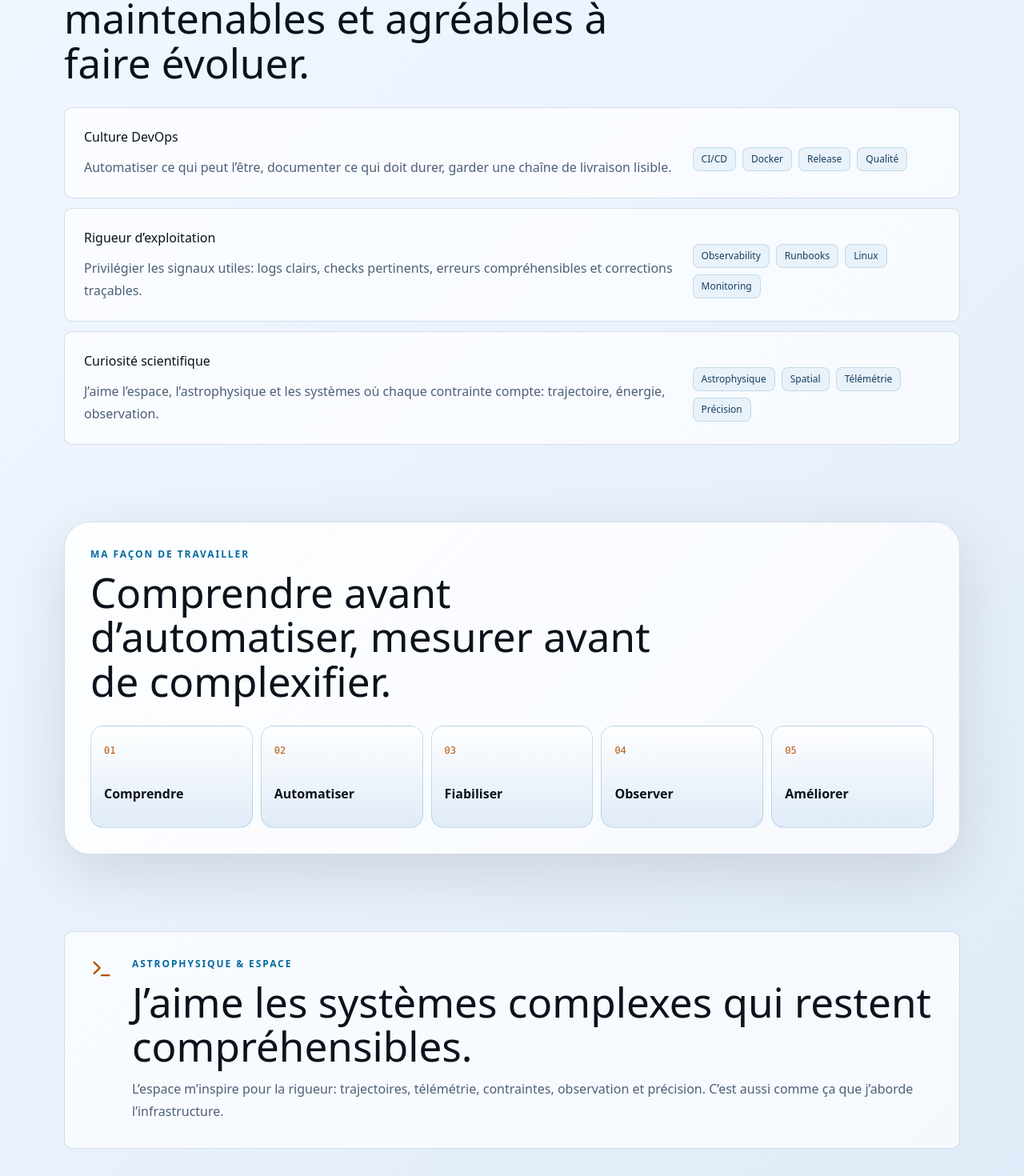
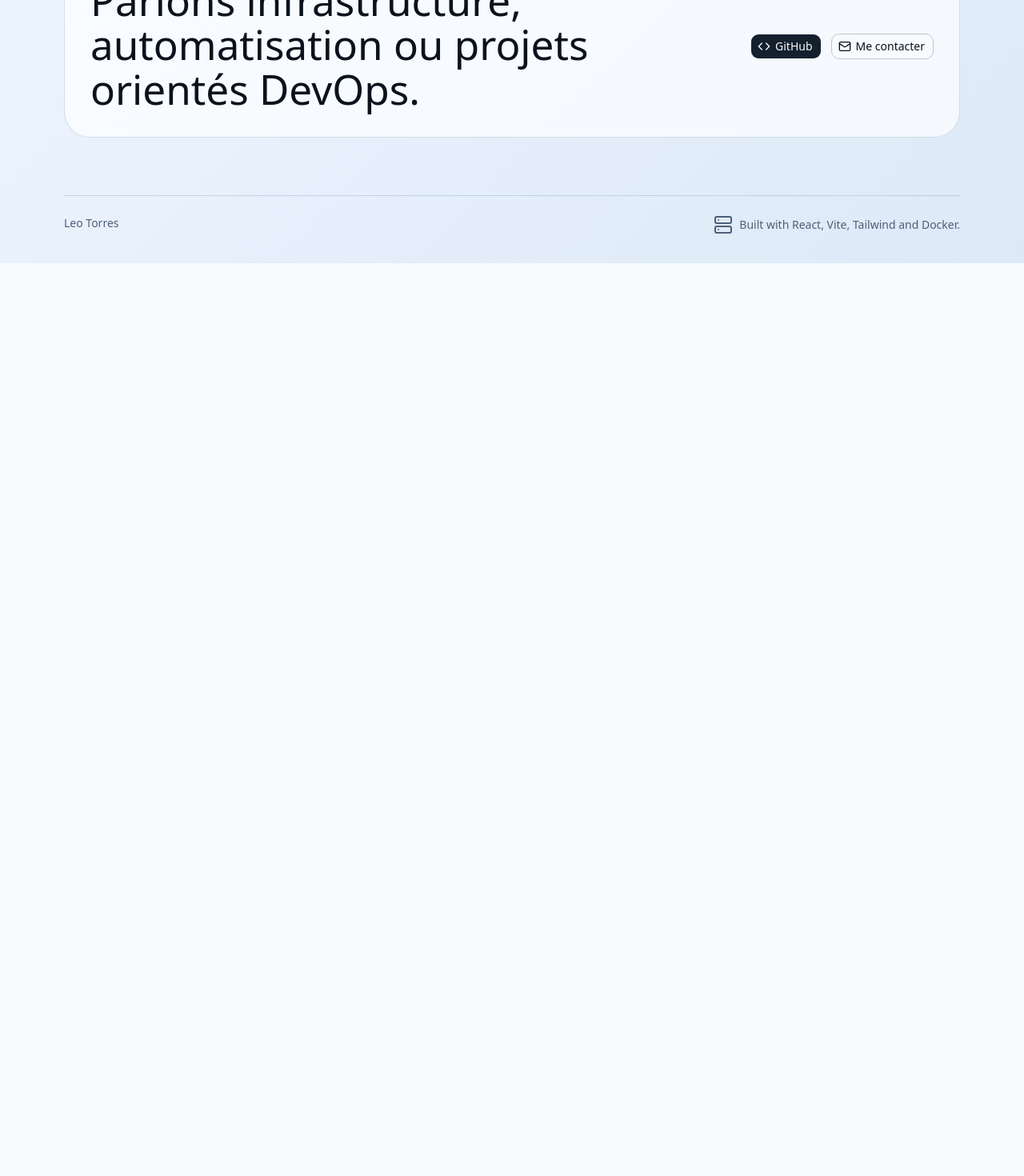
Before and after one commit to laflut3/Portfolio-Leo-Torres, a React (Vite) app: page / in a window 1280 px wide. Shown: the part 1800-3270 px from the top of the page at 80% size. After the commit the page ends 2129 px from the top, so only its background shows below. Built offline with nearby package versions, Linux system fonts and the light colour scheme.

Commit message:
refactor: keep good section

```diff
--- a/src/App.tsx
+++ b/src/App.tsx
@@ -3,11 +3,8 @@ import { ContactSection } from '@/components/sections/ContactSection'
 import { Footer } from '@/components/layout/Footer'
 import { Header } from '@/components/layout/Header'
 import { HeroSection } from '@/components/sections/HeroSection'
-import { PipelineSection } from '@/components/sections/PipelineSection'
-import { ProjectsSection } from '@/components/sections/ProjectsSection'
 import { SignalSection } from '@/components/sections/SignalSection'
 import { SkillsSection } from '@/components/sections/SkillsSection'
-import { SpaceNoteSection } from '@/components/sections/SpaceNoteSection'
 import { ThemeSwitch } from '@/components/layout/ThemeSwitch'
 import { usePortfolioAnimation } from '@/hooks/usePortfolioAnimation'
 
@@ -42,9 +39,6 @@ function App() {
         <HeroSection />
         <SignalSection />
         <SkillsSection />
-        <ProjectsSection />
-        <PipelineSection />
-        <SpaceNoteSection />
         <ContactSection />
       </main>
       <Footer />
--- a/src/components/sections/PipelineSection.tsx
+++ /dev/null
@@ -1,31 +0,0 @@
-import { SectionHeading } from '@/components/common/SectionHeading'
-import { pipelineSteps } from '@/data/portfolio'
-
-export function PipelineSection() {
-  return (
-    <section
-      id="pipeline"
-      className="mt-24 overflow-hidden rounded-[2rem] border border-[var(--portfolio-line)] bg-[linear-gradient(135deg,var(--portfolio-panel-strong),var(--portfolio-panel))] p-8 shadow-[0_24px_80px_rgba(0,0,0,0.12)] max-md:mt-14"
-      data-reveal
-    >
-      <SectionHeading
-        kicker="Ma façon de travailler"
-        title="Comprendre avant d’automatiser, mesurer avant de complexifier."
-        reveal={false}
-      />
-      <div className="mt-7 grid grid-cols-5 gap-2.5 max-md:grid-cols-1">
-        {pipelineSteps.map((step, index) => (
-          <div
-            key={step}
-            className="min-h-32 rounded-2xl border border-[color-mix(in_oklch,var(--portfolio-cyan)_20%,transparent)] bg-[linear-gradient(180deg,color-mix(in_oklch,var(--portfolio-panel-strong)_86%,transparent),color-mix(in_oklch,var(--portfolio-bg-c)_90%,transparent))] p-4"
-          >
-            <span className="font-mono text-xs text-[var(--portfolio-amber)]">
-              {String(index + 1).padStart(2, '0')}
-            </span>
-            <strong className="mt-8 block text-foreground">{step}</strong>
-          </div>
-        ))}
-      </div>
-    </section>
-  )
-}
--- a/src/components/sections/ProjectsSection.tsx
+++ /dev/null
@@ -1,33 +0,0 @@
-import { TagList } from '@/components/common/TagList'
-import { SectionHeading } from '@/components/common/SectionHeading'
-import { projects } from '@/data/portfolio'
-
-export function ProjectsSection() {
-  return (
-    <section id="projects" className="mt-24 max-md:mt-14">
-      <SectionHeading
-        kicker="Ce que je cherche à construire"
-        title="Des environnements sérieux, maintenables et agréables à faire évoluer."
-      />
-      <div className="grid gap-3">
-        {projects.map((project) => (
-          <article
-            key={project.name}
-            className="grid grid-cols-[minmax(0,1fr)_minmax(220px,0.42fr)] items-center gap-6 rounded-lg border border-[var(--portfolio-line)] bg-[var(--portfolio-panel)] p-6 max-md:grid-cols-1"
-            data-reveal
-          >
-            <div>
-              <h3 className="m-0 text-base font-medium text-foreground">
-                {project.name}
-              </h3>
-              <p className="mt-3 leading-7 text-[var(--portfolio-text-soft)]">
-                {project.description}
-              </p>
-            </div>
-            <TagList items={project.stack} />
-          </article>
-        ))}
-      </div>
-    </section>
-  )
-}
--- a/src/components/sections/SpaceNoteSection.tsx
+++ /dev/null
@@ -1,28 +0,0 @@
-import { Terminal } from 'lucide-react'
-
-export function SpaceNoteSection() {
-  return (
-    <section
-      className="mt-24 grid grid-cols-[auto_minmax(0,1fr)] items-start gap-6 rounded-lg border border-[var(--portfolio-line)] bg-[var(--portfolio-panel)] p-8 max-md:mt-14 max-md:grid-cols-1"
-      data-reveal
-    >
-      <Terminal
-        className="size-7 text-[var(--portfolio-amber)]"
-        aria-hidden="true"
-      />
-      <div>
-        <p className="m-0 text-xs font-bold tracking-[0.16em] text-[var(--portfolio-cyan)] uppercase">
-          Astrophysique & espace
-        </p>
-        <h2 className="mt-3 text-[clamp(1.9rem,4vw,3.3rem)] leading-[1.08] font-medium tracking-normal text-foreground">
-          J’aime les systèmes complexes qui restent compréhensibles.
-        </h2>
-        <p className="mt-3 leading-7 text-[var(--portfolio-text-soft)]">
-          L’espace m’inspire pour la rigueur: trajectoires, télémétrie,
-          contraintes, observation et précision. C’est aussi comme ça que
-          j’aborde l’infrastructure.
-        </p>
-      </div>
-    </section>
-  )
-}
--- a/src/data/portfolio.ts
+++ b/src/data/portfolio.ts
@@ -38,32 +38,3 @@ export const skills = [
     items: ['Logs', 'Health checks', 'Alerting', 'Runbooks'],
   },
 ]
-
-export const projects = [
-  {
-    name: 'Culture DevOps',
-    description:
-      'Automatiser ce qui peut l’être, documenter ce qui doit durer, garder une chaîne de livraison lisible.',
-    stack: ['CI/CD', 'Docker', 'Release', 'Qualité'],
-  },
-  {
-    name: 'Rigueur d’exploitation',
-    description:
-      'Privilégier les signaux utiles: logs clairs, checks pertinents, erreurs compréhensibles et corrections traçables.',
-    stack: ['Observability', 'Runbooks', 'Linux', 'Monitoring'],
-  },
-  {
-    name: 'Curiosité scientifique',
-    description:
-      'J’aime l’espace, l’astrophysique et les systèmes où chaque contrainte compte: trajectoire, énergie, observation.',
-    stack: ['Astrophysique', 'Spatial', 'Télémétrie', 'Précision'],
-  },
-]
-
-export const pipelineSteps = [
-  'Comprendre',
-  'Automatiser',
-  'Fiabiliser',
-  'Observer',
-  'Améliorer',
-]
```
